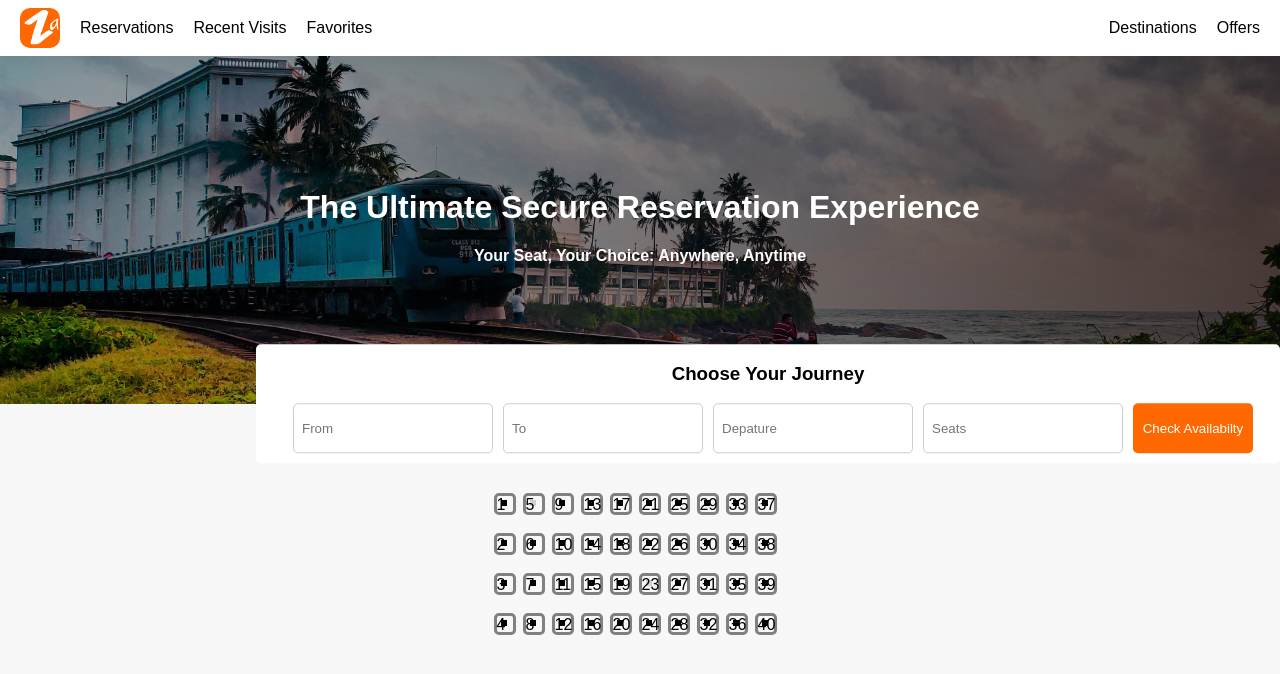
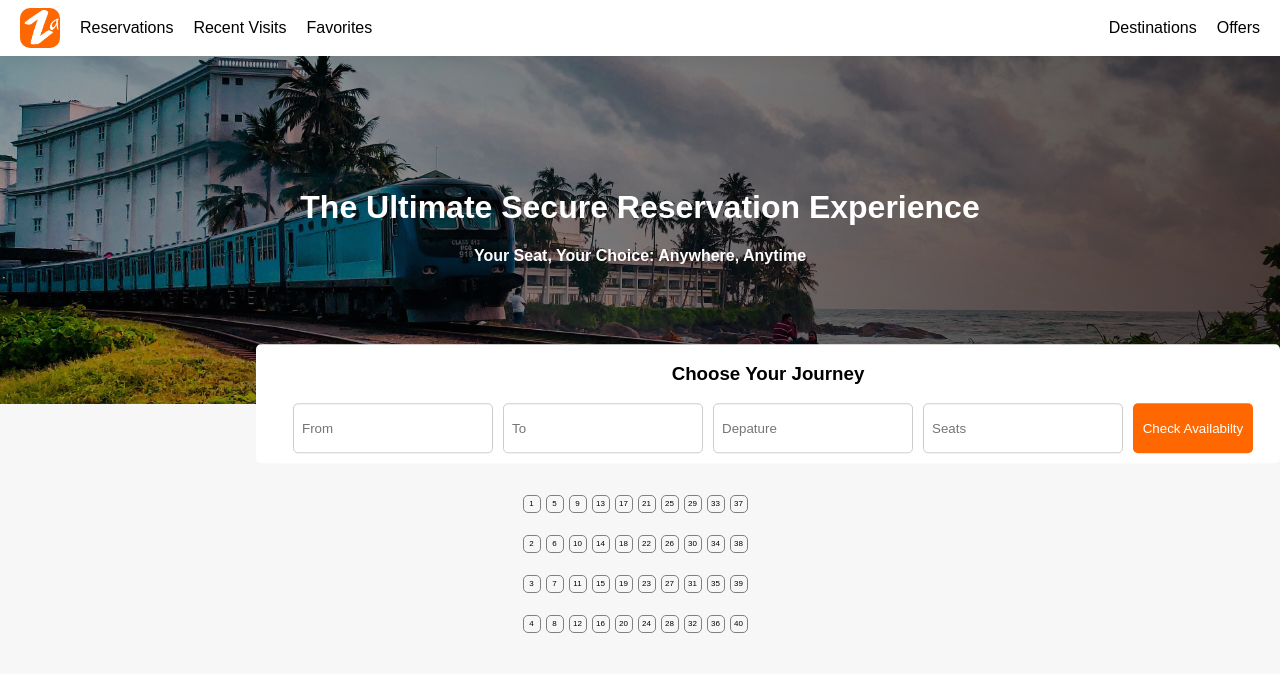
Before and after one commit to rathan-skr/trainreserve, a Next.js app: page / in a window 1280 px wide. Shown: the top 674 px of the page. Built offline with nearby package versions, Linux system fonts and the light colour scheme.

Commit message:
seatstyle3

```diff
--- a/styles/global.css
+++ b/styles/global.css
@@ -3,6 +3,8 @@ html {
 }
 :root {
   --background-white: #fff;
+  --size: 1rem;
+  --border: 0.2rem;
 }
 main {
   margin-top: 50px;
@@ -179,9 +181,9 @@ h3.main_h3 {
   margin-left: 10px;
 }
 .main_form_content input:focus {
-  border:#ff6801;
+  border: #ff6801;
   outline: none;
-  background-color:  #f7f7f7;
+  background-color: #f7f7f7;
   border-style: solid;
   border-width: 1px;
 }
@@ -195,9 +197,8 @@ h3.main_h3 {
   margin-left: 10px;
 }
 .main_form_content button:active {
-  background-color:  #ff6701db;
+  background-color: #ff6701db;
   box-shadow: inset 0px 0px 2px #150901;
-
 }
 @media (max-width: 1024px) {
   .main_form {
@@ -227,7 +228,6 @@ h3.main_h3 {
   }
 }
 
-
 .seat-selection-container {
   display: flex;
   flex-direction: column;
@@ -255,7 +255,6 @@ h3.main_h3 {
 .seat-wrapper {
   display: flex;
   flex-direction: column;
-
 }
 
 label {
@@ -264,7 +263,7 @@ label {
   align-items: center;
 }
 
-input[type='checkbox'] {
+input[type="checkbox"] {
   margin-right: 5px;
 }
 
@@ -277,6 +276,8 @@ input[type='checkbox'] {
   width: 50x;
   padding: 2px;
   box-sizing: border-box;
+  font: 0.5em sans-serif;
+
 
 }
 
@@ -285,24 +286,15 @@ input[type='checkbox'] {
   top: 50%;
   left: 50%;
   transform: translate(-50%, -50%);
-
 }
 
-
-
-input[type='checkbox'] {
+input[type="checkbox"] {
   margin-right: 5px;
-  border-style: solid;
   margin-bottom: 5px;
   appearance: none;
   position: relative;
 }
 
-/**/
-:root {
-  --size: 1rem;
-  --border: 0.2rem;
-}
 .checkbox {
   position: absolute;
   height: var(--size);
@@ -311,12 +303,17 @@ input[type='checkbox'] {
   width: var(--size);
   transition: 100ms ease-in;
   cursor: pointer;
+  border-width: 0.01rem;
+  display: flex;
+  justify-content: center;
+  align-items: center;
 
 }
 
 input:checked + .checkbox {
-  background: black;
-  border: var(--border) solid black;
+  background: #ff6701db;
+  border: var(--border) solid #ff6701db;
+  border-width: 0.01rem;
 }
 
 input:checked + .dark {
```
